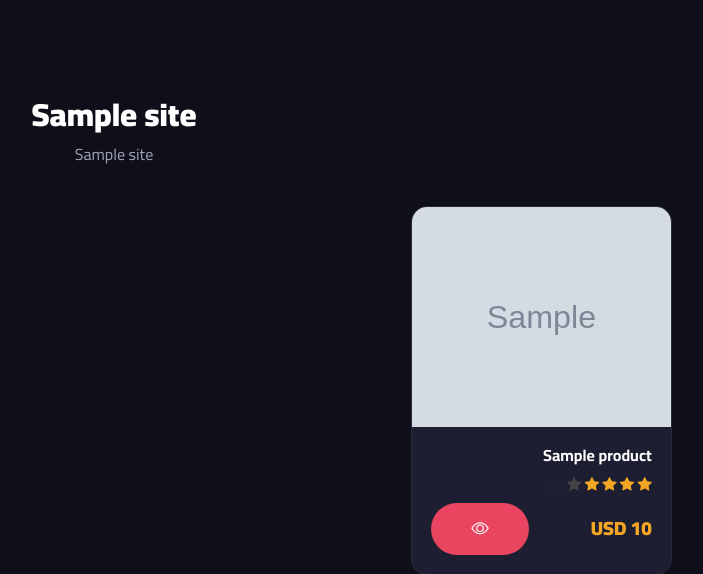
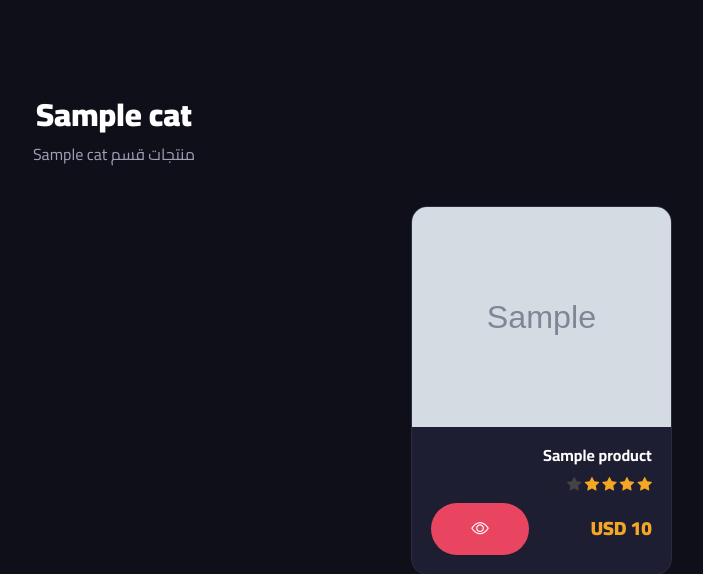
Before and after one commit to mohammedali8371/abuyasser-workshop, a FastAPI app: template app/templates/customer/index.html in a window 1280 px wide. Shown: the part 926-1500 px from the top of the page, without its empty margins (526-1229 px from the left). Run offline with FastAPI, Linux system fonts and the light colour scheme; the template is opened without the code that fills it: most values are stand-ins (such as "Sample title", 1, 10 or a date in 2020); grey boxes marked "Sample" are stand-in pictures.

Commit message:
Show products grouped by category on homepage

```diff
--- a/app/routers/customer.py
+++ b/app/routers/customer.py
@@ -61,17 +61,21 @@ async def _get_user(request: Request, db: AsyncSession):
 @router.get("/")
 async def customer_home(request: Request, db: AsyncSession = Depends(get_db)):
     from sqlalchemy.orm import selectinload
-    products_q = await db.execute(select(Product).where(Product.is_available == True).order_by(Product.created_at.desc()).limit(12))
-    products = products_q.scalars().all()
-    categories_q = await db.execute(select(Category).where(Category.is_active == True))
+    from collections import OrderedDict
+    categories_q = await db.execute(select(Category).where(Category.is_active == True).order_by(Category.id))
     categories = categories_q.scalars().all()
+    products_q = await db.execute(select(Product).where(Product.is_available == True).options(selectinload(Product.images)).order_by(Product.created_at.desc()))
+    all_products = products_q.scalars().all()
+    cat_products = OrderedDict()
+    for cat in categories:
+        cat_products[cat] = [p for p in all_products if p.category_id == cat.id]
     site = await _get_site_settings(db)
     user = await _get_user(request, db)
     payment_q = await db.execute(select(PaymentMethod).where(PaymentMethod.is_active == True).order_by(PaymentMethod.sort_order))
     payment_methods = payment_q.scalars().all()
     banners_q = await db.execute(select(BannerImage).where(BannerImage.is_active == True).order_by(BannerImage.sort_order, BannerImage.id))
     banners = banners_q.scalars().all()
-    return render(request, "customer/index.html", {"products": products, "categories": categories, "site": site, "user": user, "payment_methods": payment_methods, "banners": banners})
+    return render(request, "customer/index.html", {"cat_products": cat_products, "categories": categories, "site": site, "user": user, "payment_methods": payment_methods, "banners": banners})
 
 
 
--- a/app/templates/customer/index.html
+++ b/app/templates/customer/index.html
@@ -339,14 +339,16 @@
     </section>
     {% endif %}
 
+    {% for cat, cat_items in cat_products.items() %}
+    {% if cat_items %}
     <section class="py-5">
         <div class="container">
             <div class="text-center">
-                <h2 class="section-title anim-fade-up">{{ site.products_title | default('منتجات مميزة') }}</h2>
-                <p class="section-subtitle anim-fade-up delay-2">{{ site.products_subtitle | default('أحدث وأفضل المنتجات المتاحة') }}</p>
+                <h2 class="section-title anim-fade-up">{{ cat.name }}</h2>
+                <p class="section-subtitle anim-fade-up delay-2">منتجات قسم {{ cat.name }}</p>
             </div>
             <div class="row g-4">
-                {% for product in products %}
+                {% for product in cat_items[:8] %}
                 <div class="col-sm-6 col-lg-4 col-xl-3">
                     <div class="product-card card anim-fade-up">
                         {% if product.image %}
@@ -377,23 +379,20 @@
                         </div>
                     </div>
                 </div>
-                {% else %}
-                <div class="col-12 text-center py-5">
-                    <i class="bi bi-box-seam text-muted" style="font-size:4rem;"></i>
-                    <p class="text-muted mt-3">لا توجد منتجات حالياً</p>
-                </div>
                 {% endfor %}
             </div>
-            {% if products | length >= 8 %}
-            <div class="text-center mt-5">
-                <a href="/customer/products" class="btn btn-warm">
-                    عرض جميع المنتجات
+            {% if cat_items | length > 8 %}
+            <div class="text-center mt-4">
+                <a href="/customer/products?category={{ cat.id }}" class="btn btn-warm">
+                    عرض جميع منتجات {{ cat.name }}
                     <i class="bi bi-arrow-left ms-2"></i>
                 </a>
             </div>
             {% endif %}
         </div>
     </section>
+    {% endif %}
+    {% endfor %}
 
     <section class="py-5">
         <div class="container">
```
